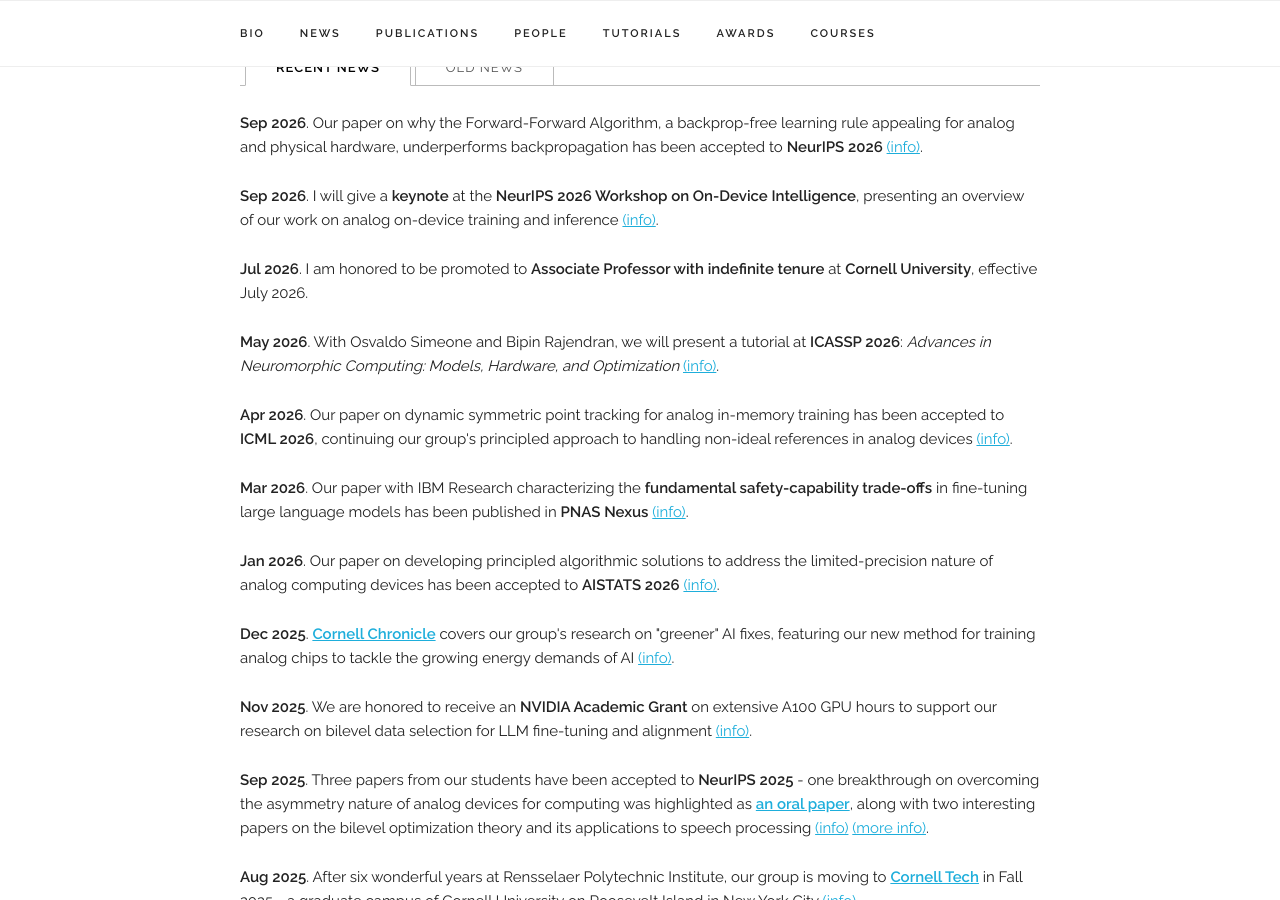
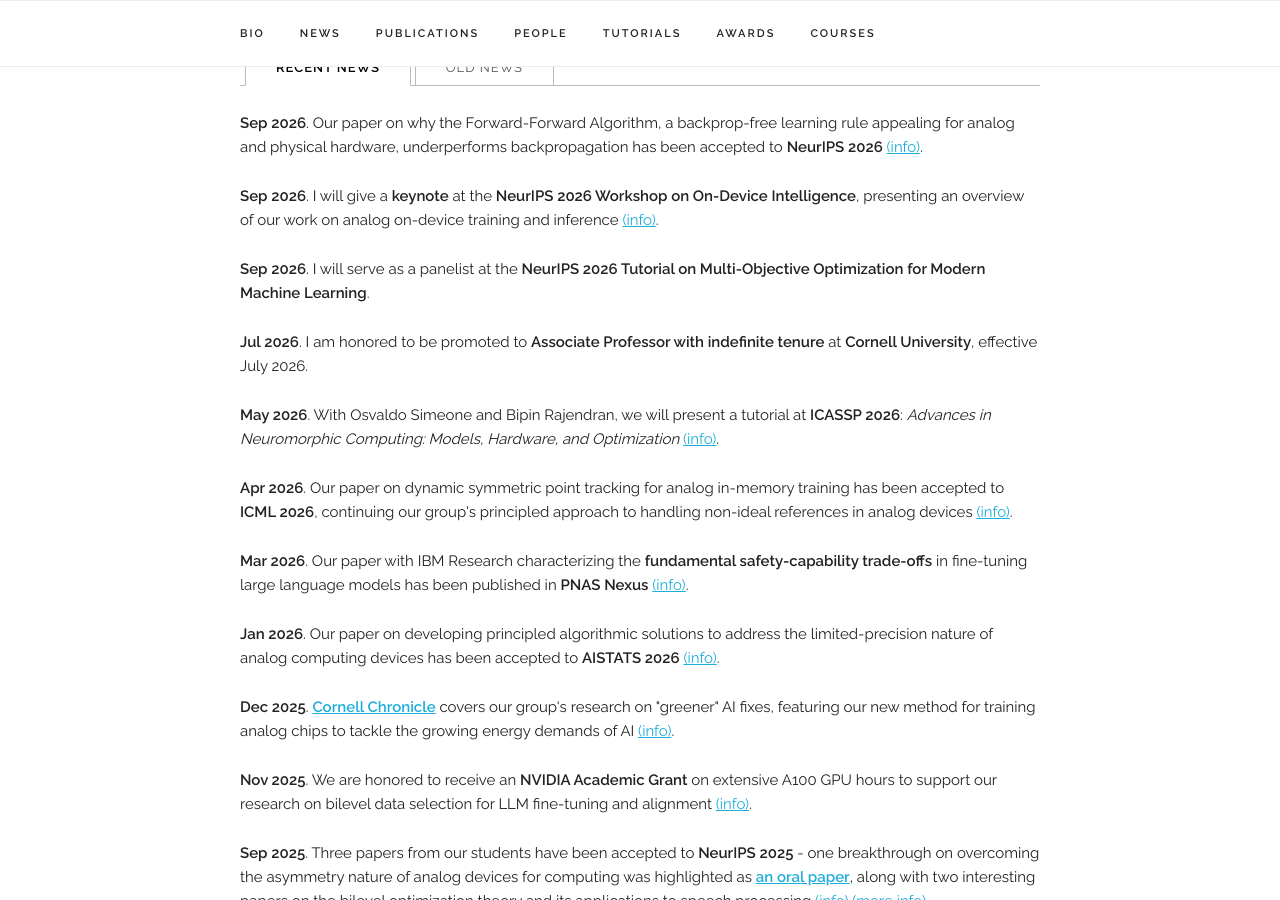
Before and after one commit to chentianyi1991/chentianyi1991.github.io, a Jekyll site: the page built from index.html, in a window 1280 px wide and 900 px high, scrolled down 1076 px. Built offline with Jekyll 4.4.1, drawn with Linux system fonts in a browser that asks for light colours; some web fonts are replaced; comment, search, counter and statistics services are not loaded.

Commit message:
Add files via upload

```diff
--- a/_data/news.yaml
+++ b/_data/news.yaml
@@ -6,6 +6,10 @@
 
   - item: "I will give a <b>keynote</b> at the <b>NeurIPS 2026 Workshop on On-Device Intelligence</b>, presenting an overview of our work on analog on-device training and inference"
     link: "https://odi2026.github.io/"
+    date: "Sep 2026"
+    selected: y
+
+  - item: "I will serve as a panelist at the <b>NeurIPS 2026 Tutorial on Multi-Objective Optimization for Modern Machine Learning</b>"
     date: "Sep 2026"
     selected: y
 
```
